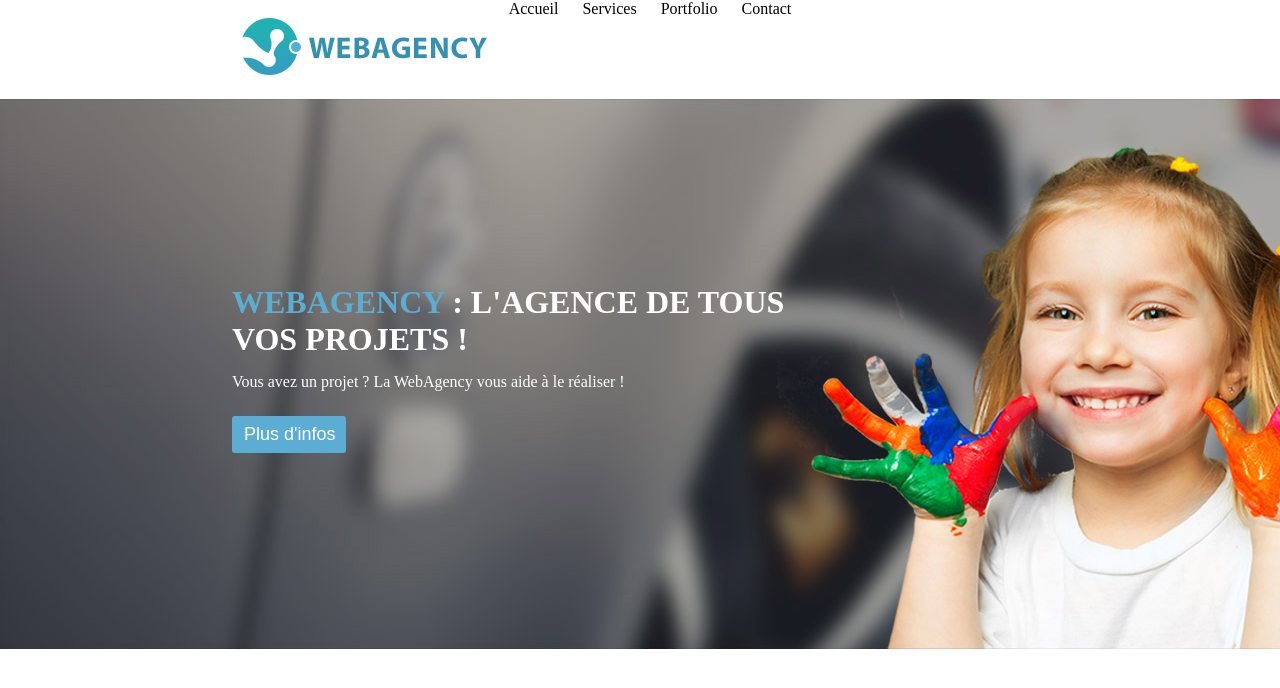
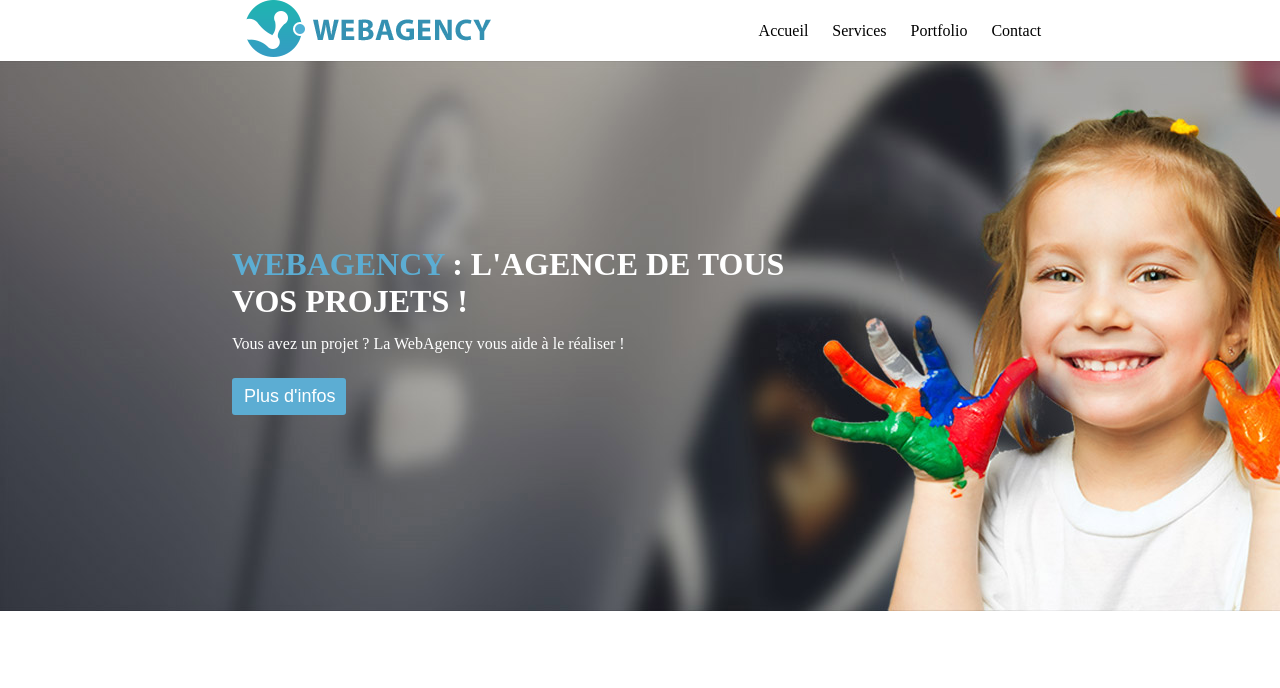
Before and after one commit to NicolasVentre/Projet_2, a plain HTML site: page index.html in a window 1280 px wide. Shown: the top 688 px of the page. Drawn offline with Linux system fonts and the light colour scheme; files whose address does not match are found by name.

Commit message:
correcting menu

```diff
--- a/css/index.css
+++ b/css/index.css
@@ -6,14 +6,15 @@
 
 .logo
 {
-	padding-left: 235px;
-    padding-bottom: 20px;
+
 }
 
 .navigation
 {
 	display: flex;
-	justify-content: space-around;
+	flex-direction: row;
+	justify-content: space-evenly;
+	align-items: center;
 }
 
 a
--- a/index.html
+++ b/index.html
@@ -14,6 +14,7 @@
 		<header>
 			<div>
 				<div class="navigation">
+					<div class="logo"><img src="image/logo.png" alt="logo-entreprise"></div>
 					<nav>
 						<ul class="menu">
 							<li><a href="#">Accueil</a></li>
@@ -24,7 +25,6 @@
 					</nav>
 				</div>
 
-				<div class="logo"><img src="image/logo.png" alt="logo-entreprise"></div>
 				<div class="header" id="fond"><img src="image/banniere.jpg" alt="banniere_site"></div>
 				<div class="title" id="contenu"><h1><strong>WEBAGENCY</strong> : L'AGENCE DE TOUS VOS PROJETS !</h1></div>
 				<div class="text">Vous avez un projet ? La WebAgency vous aide à le réaliser !</div>
```
Also changed, not shown: 1 other file.
